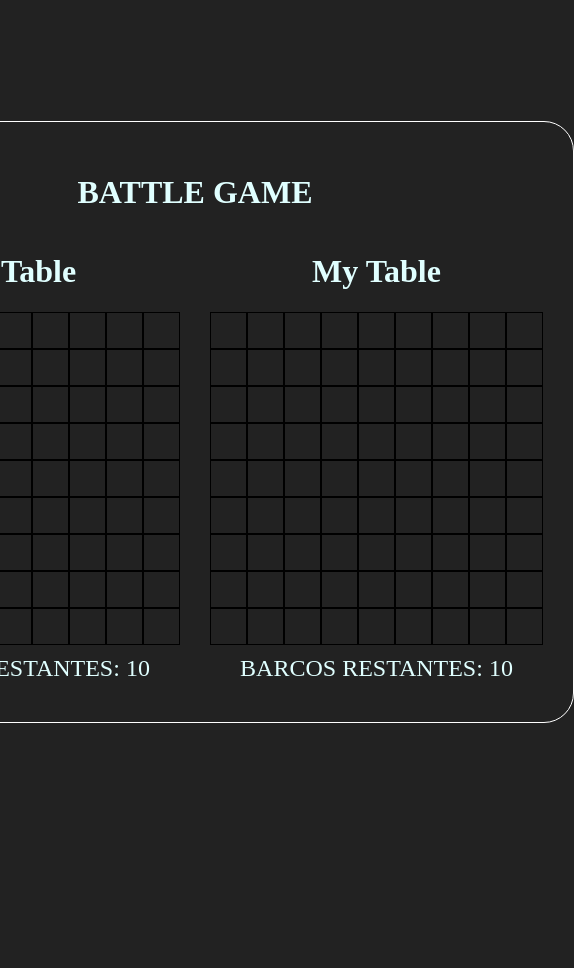
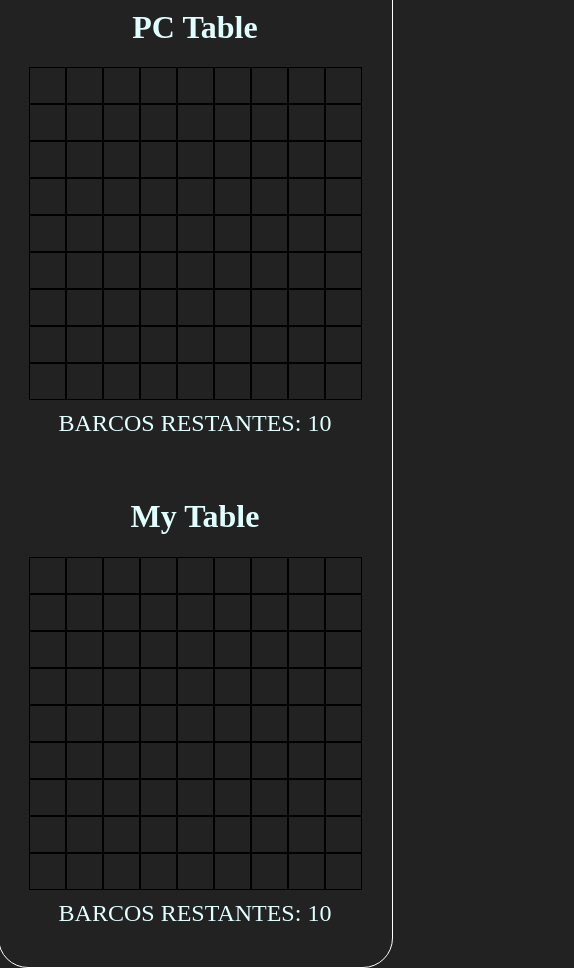
Before and after one commit to j0k3r-PGR/battleNaval, a React (Vite) app: page / in a window 390 px wide. Shown: the whole page, 574 px wide, since content can reach past the window. Before the commit the page ends 844 px from the top, so only its background shows below. Built offline with nearby package versions, Linux system fonts and the light colour scheme.

Commit message:
correccion resposive

```diff
--- a/src/App.css
+++ b/src/App.css
@@ -29,6 +29,12 @@
   gap: 30px;
 }
 
+@media (max-width : 780px) {
+  .tableros{
+    flex-direction: column;
+  }
+}
+
 .blue{
   color: lightblue;
   background-color: lightblue;
```
